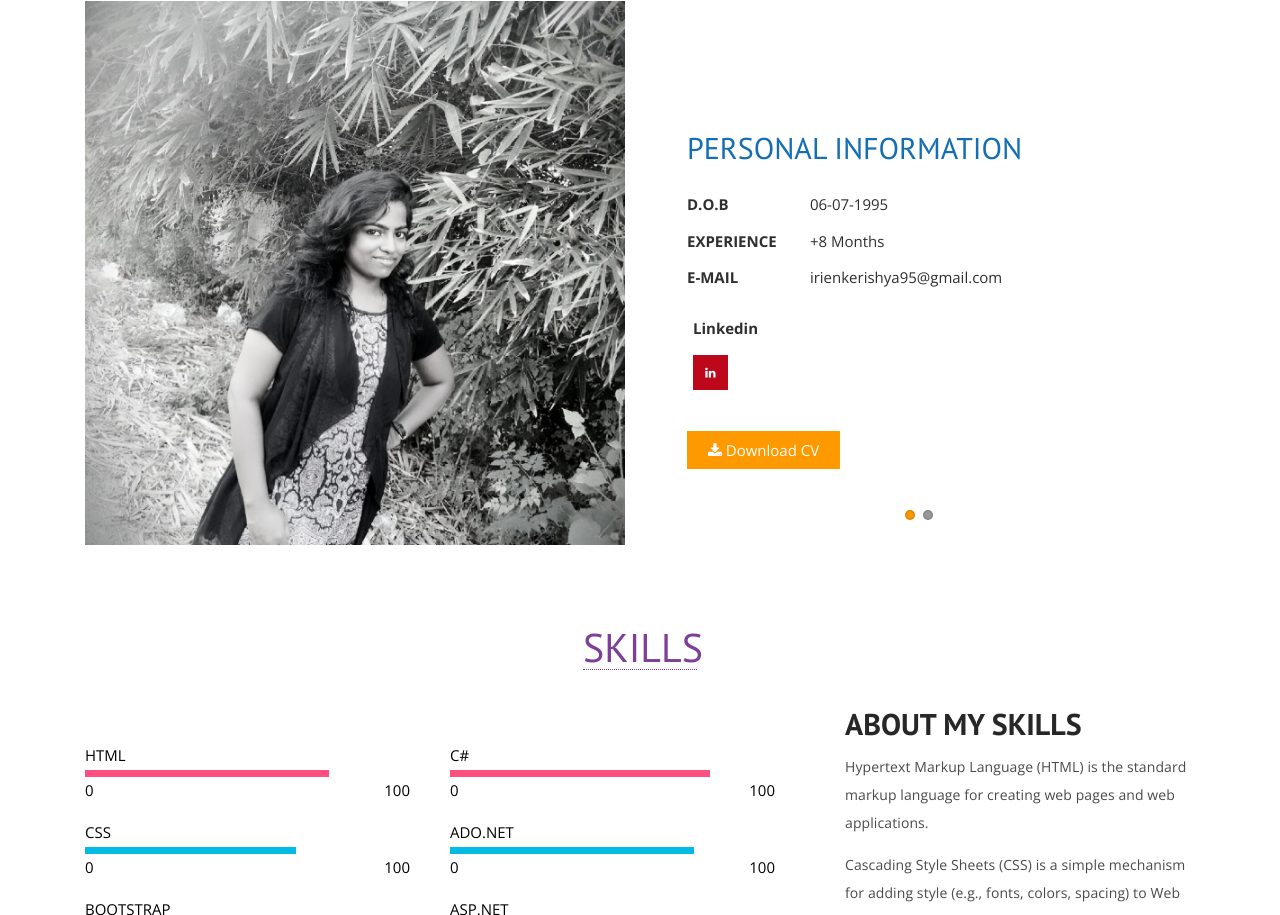
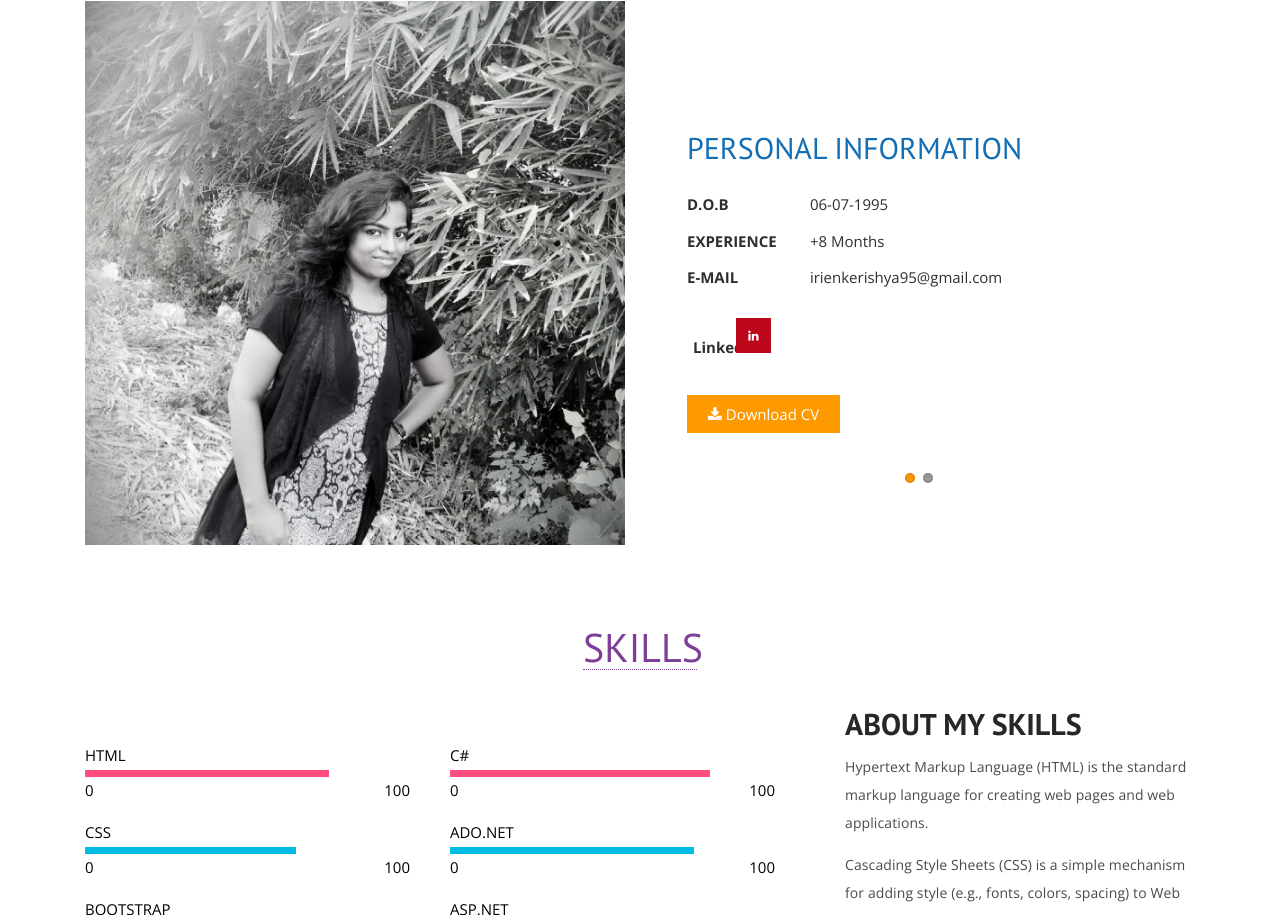
Before and after one commit to Irien07/Irien--Kerishya, a plain HTML site: page index.html in a window 1280 px wide. Shown: the part 798-1713 px from the top of the page. Drawn offline with nearby package versions, Linux system fonts and the light colour scheme.

Commit message:
Update index.html

```diff
--- a/index.html
+++ b/index.html
@@ -132,7 +132,7 @@ Smartphone Compatible web template, free webdesigns for Nokia, Samsung, LG, Sony
 								</li>
 								<li>
 								<ul class="social-nav model-3d-0 footer-social w3_agile_social agileits-address-text">
-									<li><b>Linkedin </b></li><br/><li><a href="https://in.linkedin.com/in/irienkerishya" class="pinterest">
+									<li><b>Linkedin</b></li><li><a href="https://in.linkedin.com/in/irienkerishya" class="pinterest">
     <div class="front"><i class="fa fa-linkedin" aria-hidden="true"></i></div>
     <div class="back"><i class="fa fa-linkedin" aria-hidden="true"></i></div>
 </a>
```
